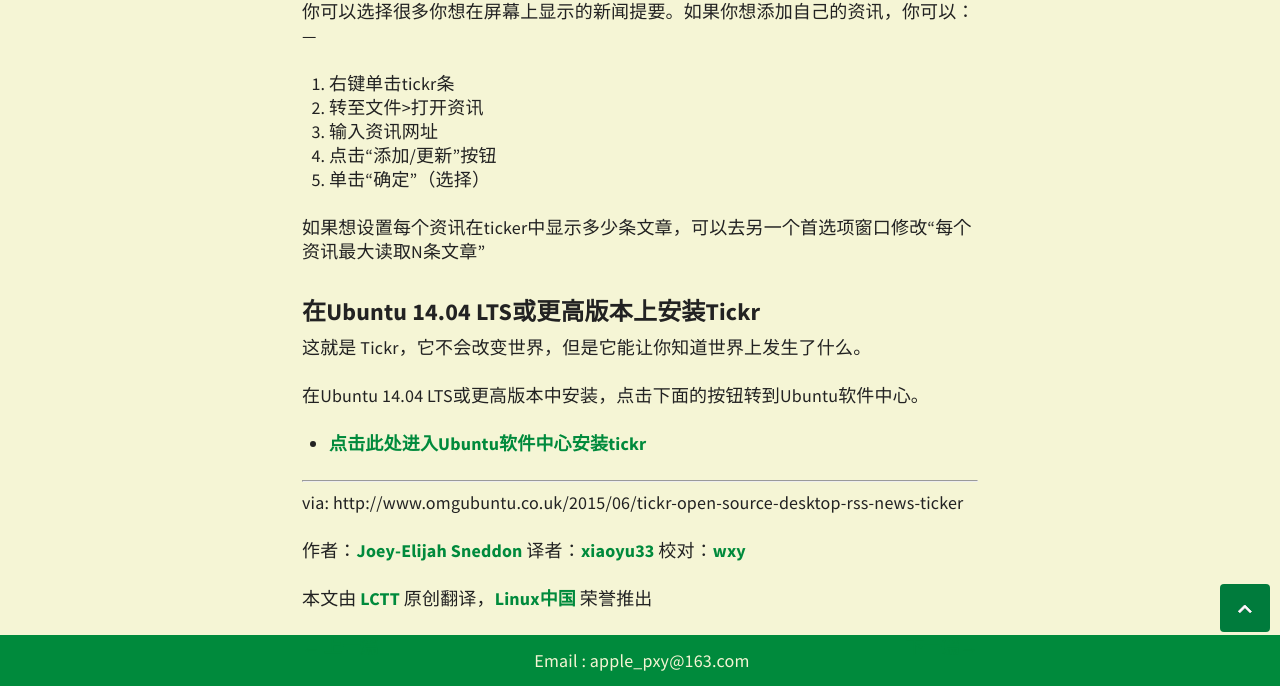
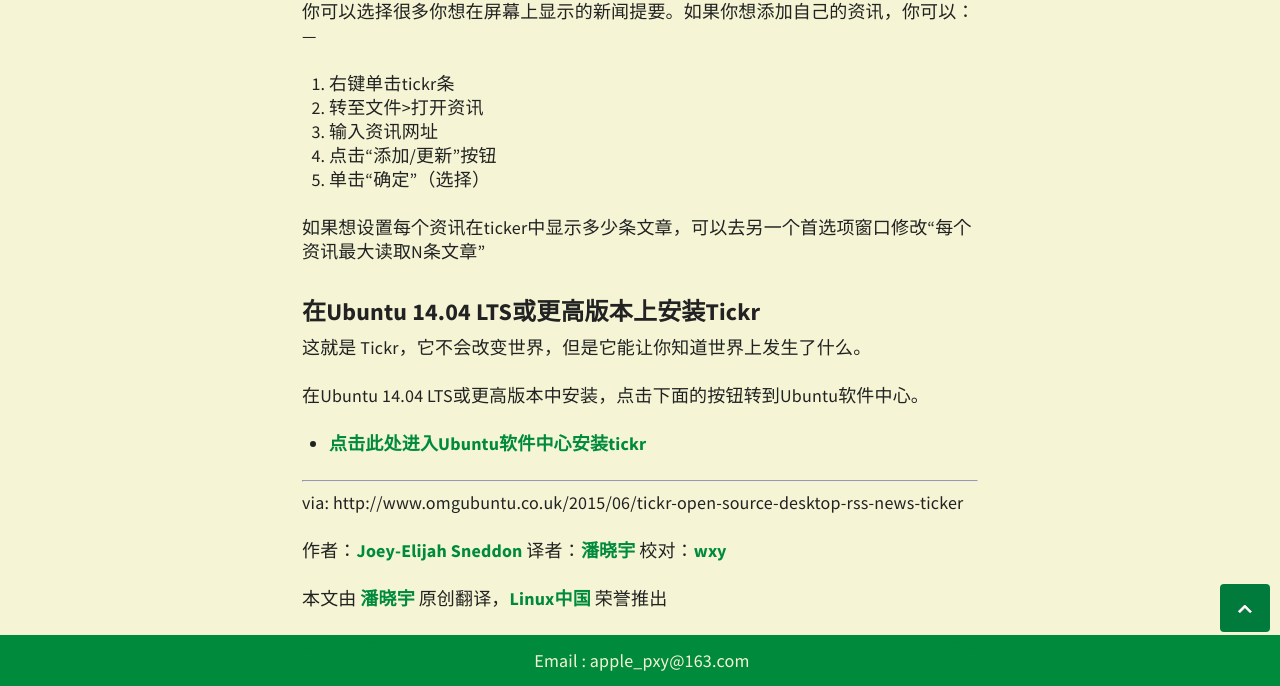
Before and after one commit to xiaoyu33/xiaoyu33.github.io, a Jekyll site: the page built from _posts/2015-08-20-Trickr：一个开源的Linux桌面RSS新闻速递.md, in a window 1280 px wide and 900 px high, scrolled down 3337 px, cut to the strip 214-900 px from the top of the window. Built offline with Jekyll 4.4.1, drawn with Linux system fonts in a browser that asks for light colours; comment, search, counter and statistics services are not loaded.

Commit message:
Update 2015-08-20-Trickr：一个开源的Linux桌面RSS新闻速递.md

```diff
--- a/_posts/2015-08-20-Trickr：一个开源的Linux桌面RSS新闻速递.md
+++ b/_posts/2015-08-20-Trickr：一个开源的Linux桌面RSS新闻速递.md
@@ -90,10 +90,10 @@
 via: http://www.omgubuntu.co.uk/2015/06/tickr-open-source-desktop-rss-news-ticker
 
 作者：[Joey-Elijah Sneddon][a]
-译者：[xiaoyu33](https://github.com/xiaoyu33)
+译者：[潘晓宇](https://github.com/xiaoyu33)
 校对：[wxy](https://github.com/wxy)
 
-本文由 [LCTT](https://github.com/LCTT/TranslateProject) 原创翻译，[Linux中国](https://linux.cn/) 荣誉推出
+本文由 [潘晓宇](https://github.com/LCTT/TranslateProject) 原创翻译，[Linux中国](https://linux.cn/) 荣誉推出
 
 [a]:https://plus.google.com/117485690627814051450/?rel=author
 [1]:apt://tickr
```
